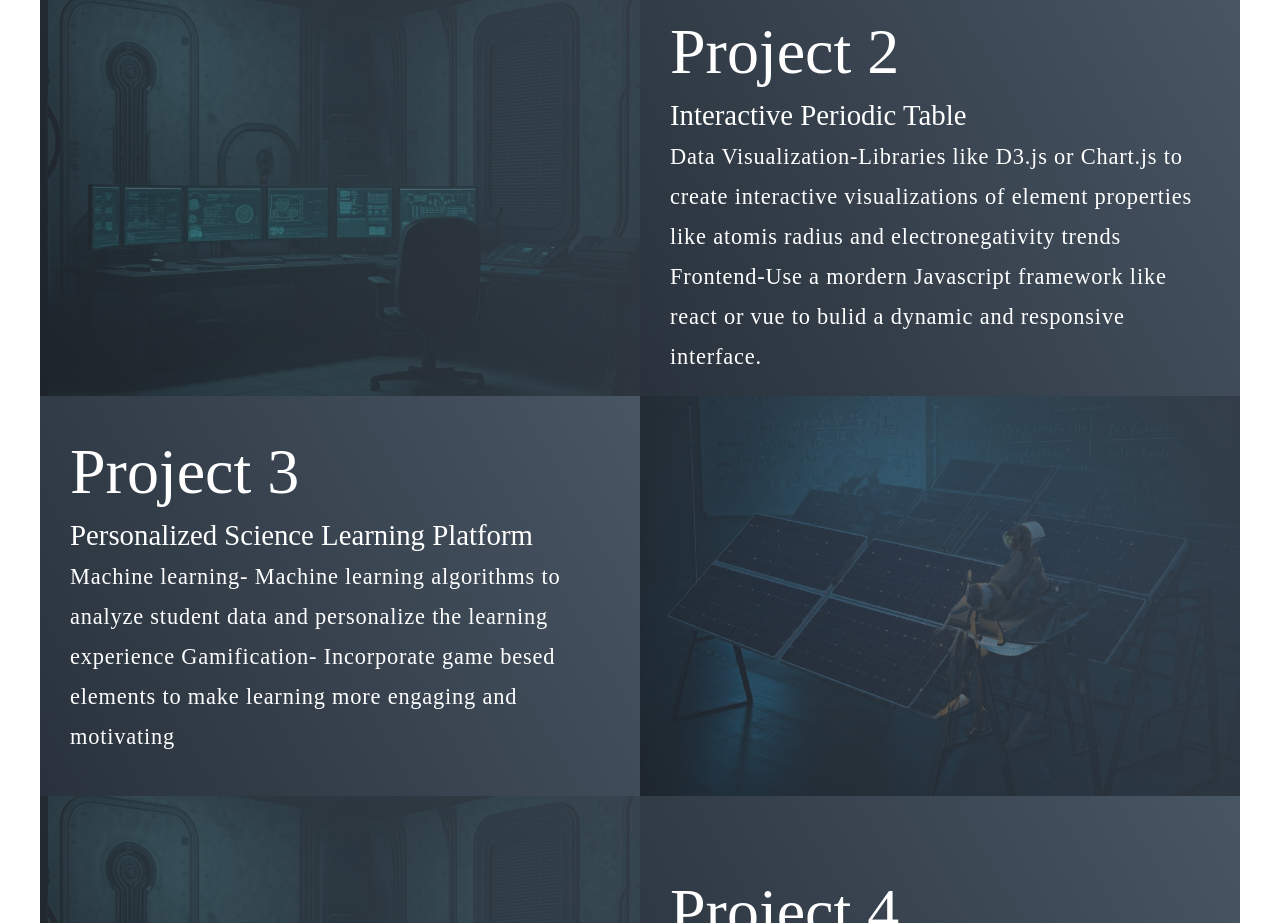
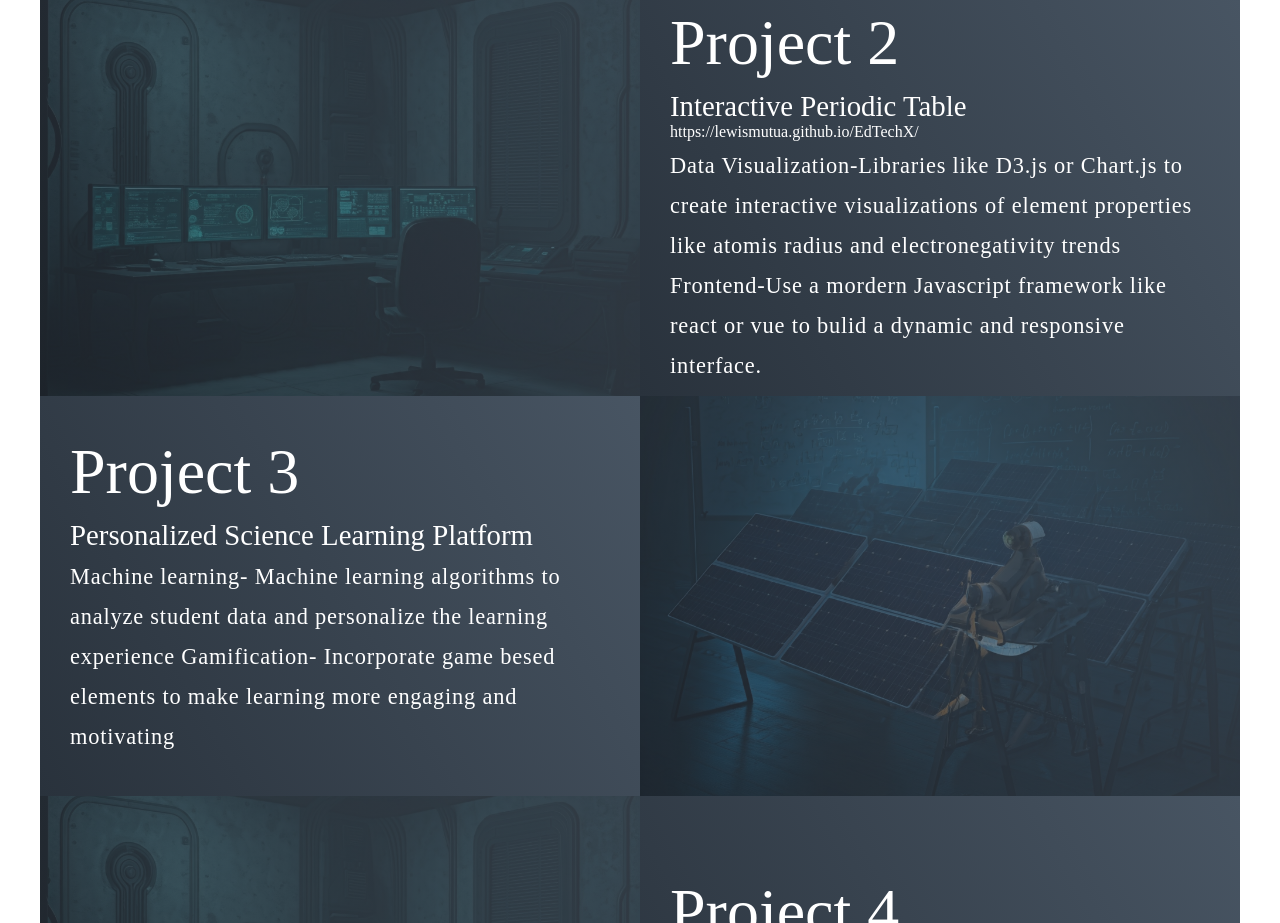
Before and after one commit to lewismutua/lewhys-dosados, a plain HTML site: page index.html in a window 1280 px wide. Shown: the part 2880-3803 px from the top of the page. Drawn offline with Linux system fonts and the light colour scheme.

Commit message:
Update index.html

```diff
--- a/index.html
+++ b/index.html
@@ -110,7 +110,7 @@
         <div class="project-item">
           <div class="project-info">
             <h1>Project 2</h1>
-            <h2>Interactive Periodic Table</h2>
+            <h2>Interactive Periodic Table</h2> <href>https://lewismutua.github.io/EdTechX/</href>
             <p>Data Visualization-Libraries like D3.js or Chart.js to create interactive visualizations of element properties
             like atomis radius and electronegativity trends
             Frontend-Use a mordern Javascript framework like react or vue to bulid a dynamic and responsive interface.</p>
```
